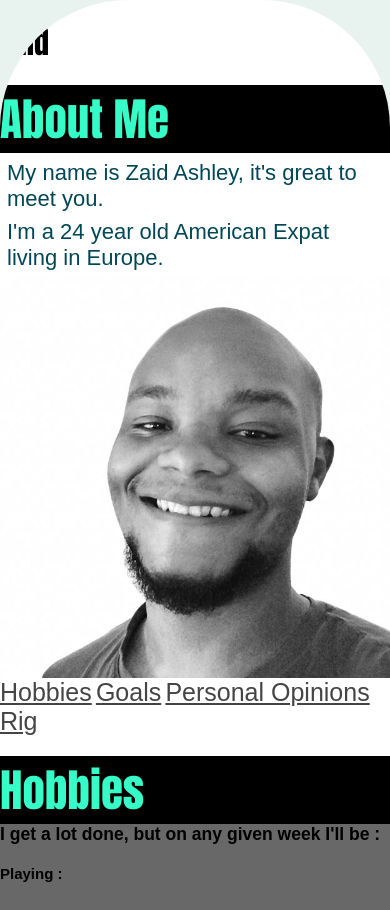
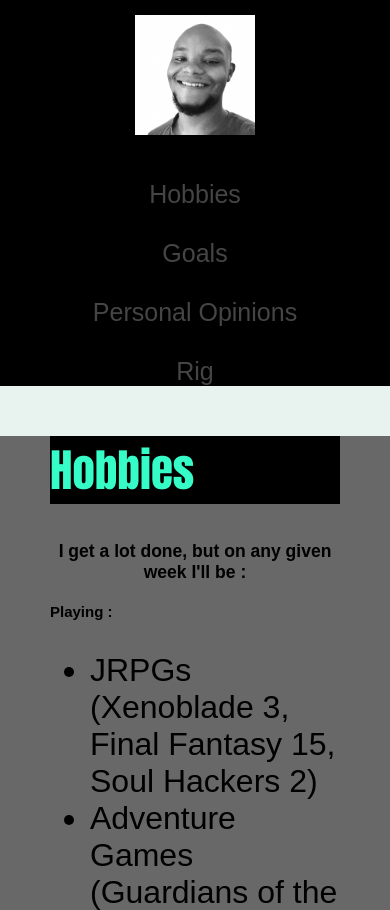
Before and after one commit to ZaidProjectsDev/html-css-portfolio-school, a plain HTML site: page index.html in a window 390 px wide. Shown: the top 910 px of the page. Drawn offline with Linux system fonts and the light colour scheme.

Commit message:
Flex Update
Added mobile support for devices under 900px
Added flex support

```diff
--- a/css/style.css
+++ b/css/style.css
@@ -1,25 +1,14 @@
-#container{
-    background-color : rgb(255, 255, 255);
-
-    margin : 0 auto;
-    max-width : 900px;
-    min-width : 320px;
-    border-radius: 128px;
-    overflow: hidden;
-
-  }
-
-  body
+ body
   {
     background-color: #96c9bc37;
-      margin : 0px;
-    padding :0px;
+    margin : 0 auto;
+
     font-size : 15px;
     font-family : arial;
   }
   p{
     color : #004758;
-    margin : 7px;
+
     font-size : 22px;
   }
   a{
@@ -35,59 +24,81 @@
     font-size : 32px;
   }
   h2{
-    display: block;
+
     background-color: black;
     color : #36fcc7;
     font-size : 45px;
   }
   img
   {
-    display : block;
-    margin : auto;
-    max-width : 400px;
+
+    margin :  0 auto;
+
   }
   footer
   {
-    display: block;
-    margin : auto;
+
+    margin : 0 auto;
     margin-top : 20px;
-    max-width : 400px;
+
+  }
+
+  nav, p, a
+  {
+
+     text-align: center;
+     text-decoration: none;
+
   }
   nav
   {
-    background-color : black;
+    background-color: black;
     color : white;
-    margin : auto;
-    max-width : 400px;
-    display : block;
+    display : flex;
+    flex-direction: row;
+    justify-content: space-between;
+    margin: 0 auto;
+    text-decoration: none;
+    align-items: center;
+    gap : 2em;
 
+  }
+  .profile
+  {
+
+    width: 8em;
+    height: 8em;
+    background-image:url(../img/profile.jpg);
+    background-position: center;
+    background-size: cover;
+  }
+
+  .card
+  {
+
+    background-color : #686868;
   }
   section
   {
-    margin:auto;
-    display : block;
-    max-width : 640px;
-    background-color : #686868;
+    margin : 50px;
   }
   .customtable
   {
-    margin:auto;
-    display : block;
-    max-width : 640px;
+
+
     background-color : #747474;
     font-size : 1.2em;
   }
   h1,h2
   {
     font-family :Impact, Haettenschweiler, 'Arial Narrow Bold', sans-serif;
-    display: block;
-    margin : auto;
-    margin-top : 20px;
-    max-width : 400px;
+
+
+
   }
   h3{
-    display:  block;
-    margin:  auto;
+    margin: 0 auto;
+    text-align: center;
   }
   footer a
   {
@@ -95,8 +106,27 @@
   }
   header
   {
-    display: block;
-    margin : auto;
+
     margin-top : 20px;
-    max-width : 400px;
+
+
   }
+  @media(max-width : 900px)
+  {
+      header
+      {
+        margin-top: 0;
+      }
+      nav
+      {
+        flex-direction: column;
+        justify-content:center;
+      };
+
+      section
+      {
+        margin: 0 auto;
+      }
+
+
+  }
--- a/index.html
+++ b/index.html
@@ -1,26 +1,30 @@
 <!DOCTYPE html>
 <html lang="en">
+
 <head>
-    <link rel ="stylesheet" href = "css/style.css">
+  <link rel="stylesheet" href="css/style.css">
   <meta charset="UTF-8">
   <meta http-equiv="X-UA-Compatible" content="IE=edge">
   <meta name="viewport" content="width=device-width, initial-scale=1.0">
   <title>Portfolio Website</title>
 </head>
+
 <body>
-    <div id = "container">
+
   <header>
-          <h1> Zaid</h1>
-            <h2>About Me</h2>
-            <p>My name is Zaid Ashley, it's great to meet you.</p>
-            <p>I'm a 24 year old American Expat living in Europe.</p>
-          <img src = "img/profile.jpg" alt = "Logo Website Zaid">
-        <a href = "#hobbies">Hobbies</a>
-        <a href = "#goals">Goals</a>
-        <a href = "#personal">Personal Opinions</a>
-        <a href = "#rig">Rig</a>
+    <nav>
+      <figure class="profile" alt="Logo Website Zaid">
+      </figure>
+      <nav>
+        <a href="#hobbies"> Hobbies </a>
+        <a href="#goals"> Goals </a>
+        <a href="#personal"> Personal Opinions </a>
+        <a href="#rig"> Rig </a>
+      </nav>
+    </nav>
   </header>
   <main>
+    <div class="card">
       <section>
         <h2 id="hobbies">Hobbies</h2>
         <h3>I get a lot done, but on any given week I'll be :</h3>
@@ -32,6 +36,8 @@
           <li>Shooter Games (DOOM-2016, DOOM-Eternal, Half-Life 2, Neon-White, Fortnite)</li>
         </ul>
       </section>
+    </div>
+    <div class="card">
       <section>
 
         <h2 id="goals"> Goals </h2>
@@ -43,7 +49,9 @@
           <li>Web Design</li>
         </ul>
       </section>
-          <section>
+    </div>
+
+    <div class="card">
       <section>
 
         <h2 id="personal"> Personal Opinions </h2>
@@ -52,10 +60,11 @@
         <p>Sometimes being awake feels like a waste of time because it always feels like the world is ending.</p>
         <p>Most of the time I feel like an imposter and it causes me to undermine my own work.</p>
       </section>
-
+    </div>
   </main>
-        <div class = "customtable">
-            <h2 id = "rig">Whats in my rig?</h2>
+  <div class="card">
+    <section>
+      <h2 id="rig">Whats in my rig?</h2>
       <table>
         <tr>
           <th>CPU</th>
@@ -74,11 +83,18 @@
 
 
       </table>
+    </section>
   </div>
   <footer>
-        <span><a href = "https://www.springvertexzero.com" target="_blank"><span>Check out my business site.</span></a></span>
+    <div class="card">
+      <section>
+        <span><a href="https://www.springvertexzero.com" target="_blank"><span><h2>Check out my business
+              site.</h2></span></a></span>
         <h3><span>&copy;zaidashley</span></h3>
+      </section>
+    </div>
   </footer>
-        </div>
+
 </body>
+
 </html>
```
Lines whose indentation alone changed are shown as unchanged.
